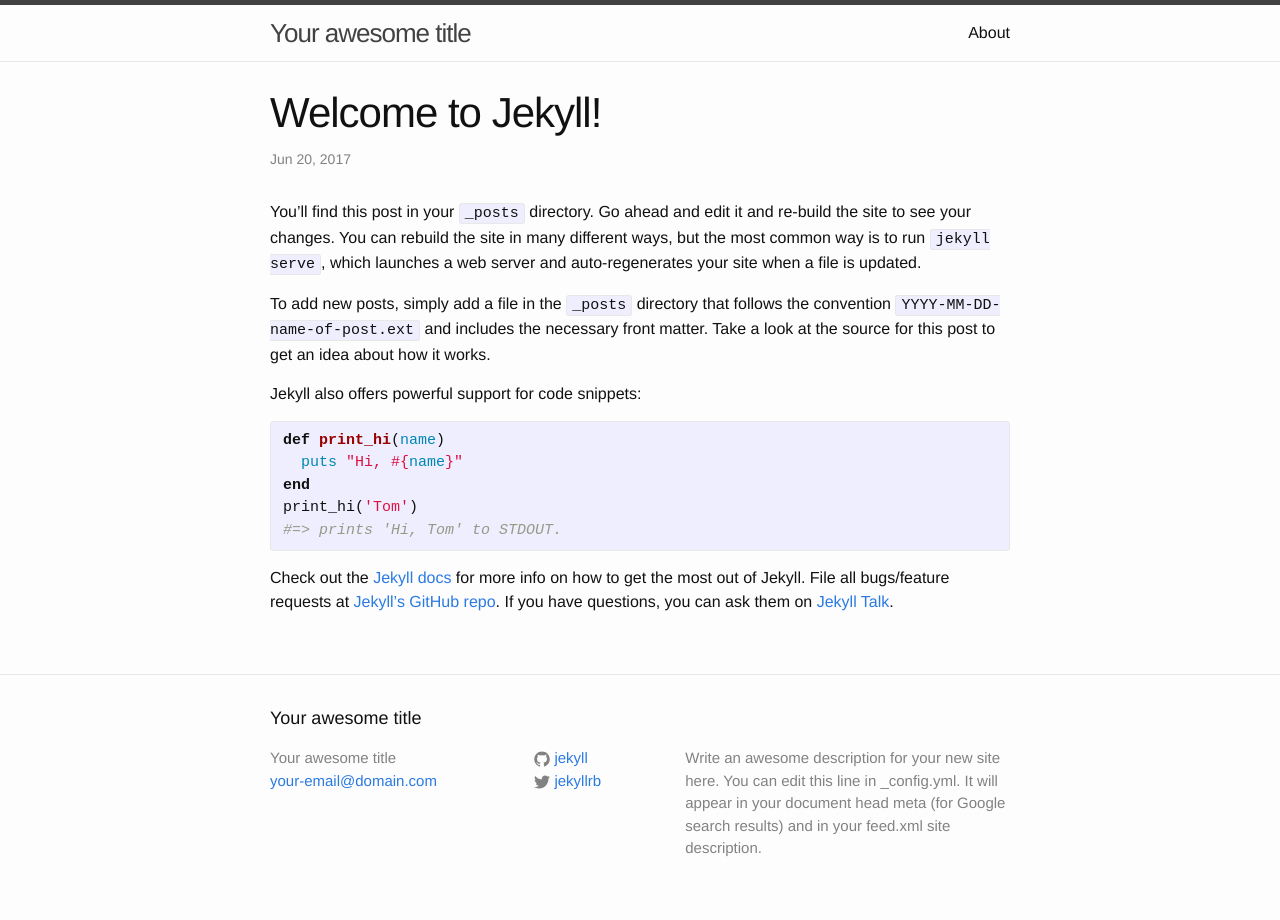
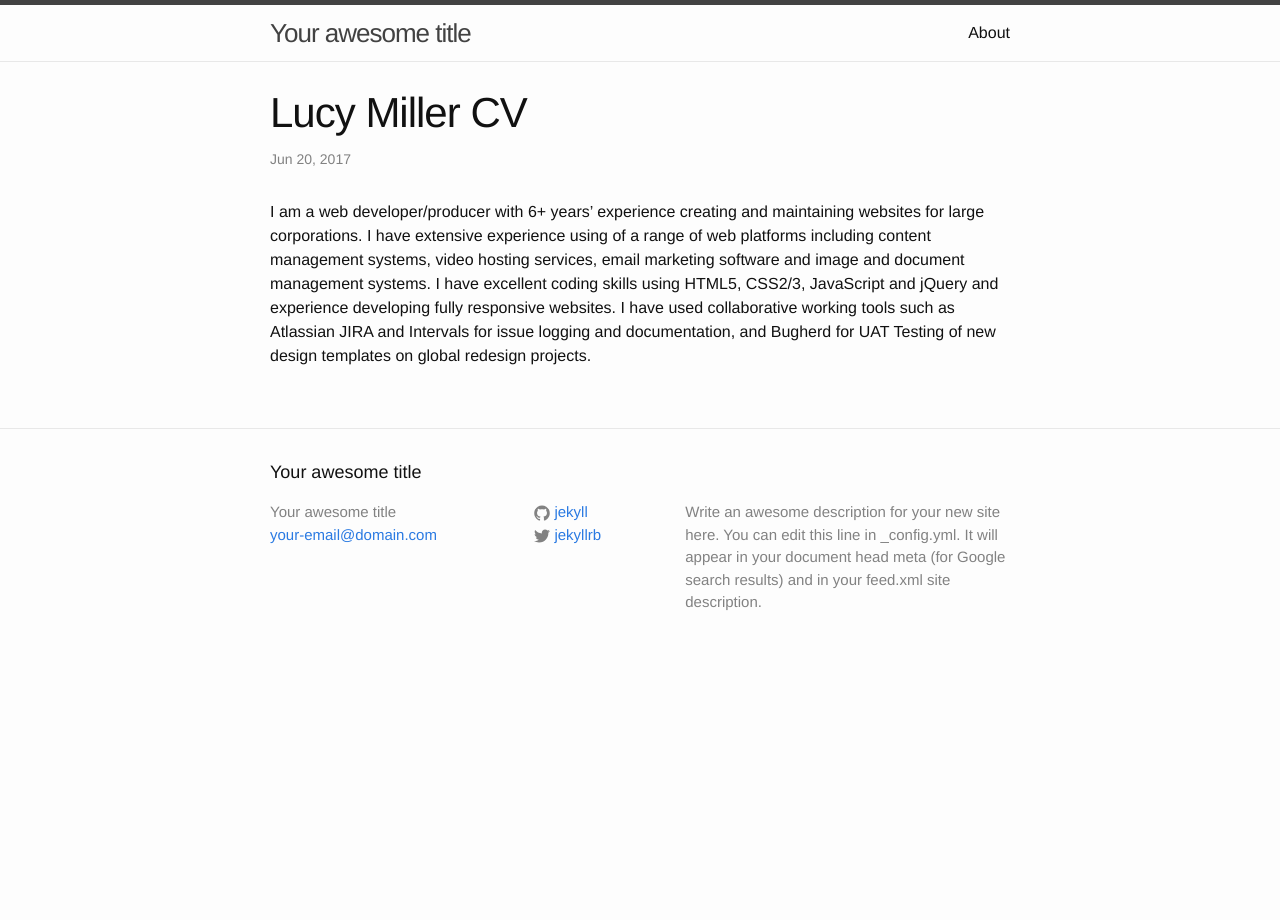
Before and after one commit to TheLucyMillerGit/TheLucyMillerGit.github.io, a Jekyll site: the page built from _posts/2017-06-20-welcome-to-jekyll.markdown, in a window 1280 px wide. Built offline with Jekyll 4.4.1, drawn with Linux system fonts in a browser that asks for light colours.

Commit message:
added personalised text

```diff
--- a/_posts/2017-06-20-welcome-to-jekyll.markdown
+++ b/_posts/2017-06-20-welcome-to-jekyll.markdown
@@ -1,24 +1,17 @@
 ---
 layout: post
-title:  "Welcome to Jekyll!"
+title:  "Lucy Miller CV"
 date:   2017-06-20 13:48:27 +0000
 categories: jekyll update
 ---
-You’ll find this post in your `_posts` directory. Go ahead and edit it and re-build the site to see your changes. You can rebuild the site in many different ways, but the most common way is to run `jekyll serve`, which launches a web server and auto-regenerates your site when a file is updated.
 
-To add new posts, simply add a file in the `_posts` directory that follows the convention `YYYY-MM-DD-name-of-post.ext` and includes the necessary front matter. Take a look at the source for this post to get an idea about how it works.
-
-Jekyll also offers powerful support for code snippets:
-
-{% highlight ruby %}
-def print_hi(name)
-  puts "Hi, #{name}"
-end
-print_hi('Tom')
-#=> prints 'Hi, Tom' to STDOUT.
-{% endhighlight %}
-
-Check out the [Jekyll docs][jekyll-docs] for more info on how to get the most out of Jekyll. File all bugs/feature requests at [Jekyll’s GitHub repo][jekyll-gh]. If you have questions, you can ask them on [Jekyll Talk][jekyll-talk].
+I am a web developer/producer with 6+ years’ experience creating and maintaining websites for large
+corporations. I have extensive experience using of a range of web platforms including content management
+systems, video hosting services, email marketing software and image and document management systems. I
+have excellent coding skills using HTML5, CSS2/3, JavaScript and jQuery and experience developing fully
+responsive websites. I have used collaborative working tools such as Atlassian JIRA and Intervals for issue
+logging and documentation, and Bugherd for UAT Testing of new design templates on global redesign
+projects.
 
 [jekyll-docs]: http://jekyllrb.com/docs/home
 [jekyll-gh]:   https://github.com/jekyll/jekyll
```
